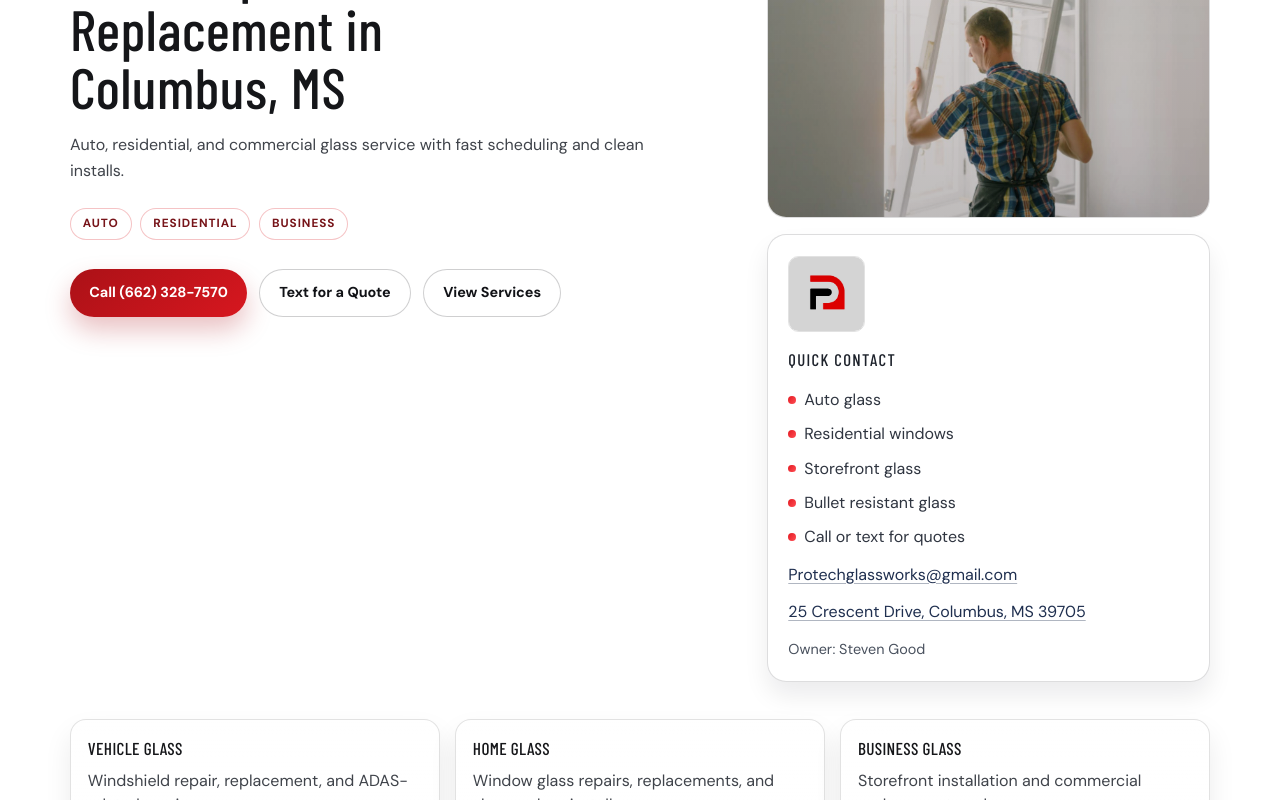
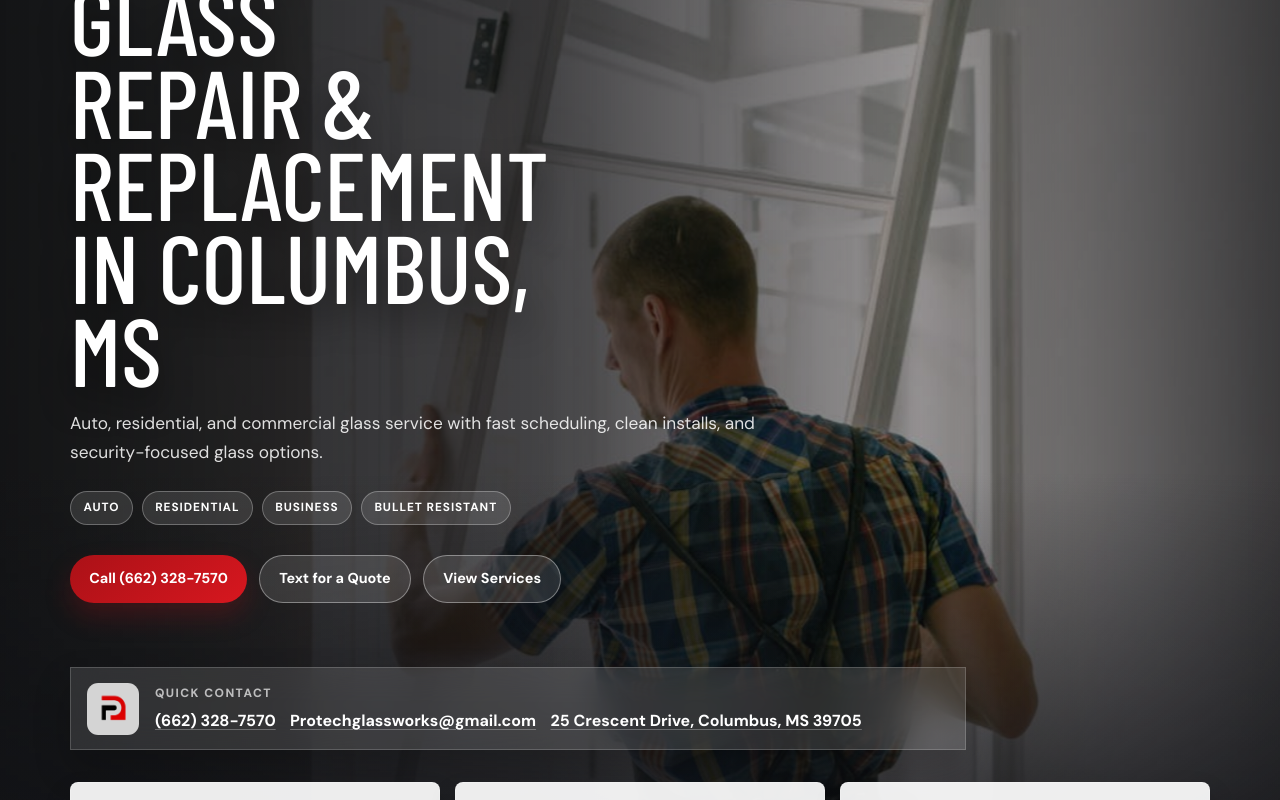
Before and after one commit to flowsyncsolutions/protechglass, a Next.js app: page / in a window 1280 px wide. Shown: the part 240-1040 px from the top of the page. Built offline with nearby package versions, Linux system fonts and the light colour scheme.

Commit message:
Redesign hero section

```diff
--- a/app/globals.css
+++ b/app/globals.css
@@ -141,28 +141,22 @@ a {
 }
 
 .hero {
-  padding-top: 4.2rem;
-  padding-bottom: 4rem;
-}
-
-.hero-grid {
+  position: relative;
+  overflow: hidden;
+  min-height: calc(100svh - 78px);
+  padding-top: clamp(4.4rem, 8vw, 7.5rem);
+  padding-bottom: 2rem;
   display: grid;
-  gap: 2rem;
-  grid-template-columns: minmax(0, 1.2fr) minmax(0, 0.8fr);
-}
-
-.hero-aside {
-  display: grid;
-  gap: 1rem;
+  align-items: end;
+  isolation: isolate;
+  background: #111216;
 }
 
 .hero-slideshow {
-  position: relative;
-  min-height: 19.5rem;
-  border-radius: 1.2rem;
-  border: 1px solid rgba(17, 18, 22, 0.14);
-  background: #ffffff;
+  position: absolute;
+  inset: 0;
   overflow: hidden;
+  z-index: -2;
 }
 
 .hero-slideshow-empty {
@@ -170,8 +164,8 @@ a {
   align-items: center;
   justify-content: center;
   background:
-    radial-gradient(circle at top, rgba(230, 8, 17, 0.08), transparent 54%),
-    #ffffff;
+    radial-gradient(circle at 30% 20%, rgba(215, 23, 31, 0.22), transparent 36%),
+    #111216;
 }
 
 .hero-slideshow::after {
@@ -179,12 +173,23 @@ a {
   position: absolute;
   inset: 0;
   background: linear-gradient(
-    180deg,
-    rgba(255, 255, 255, 0.08) 0%,
-    rgba(17, 18, 22, 0.12) 100%
+    90deg,
+    rgba(8, 9, 12, 0.9) 0%,
+    rgba(8, 9, 12, 0.72) 42%,
+    rgba(8, 9, 12, 0.3) 72%,
+    rgba(8, 9, 12, 0.72) 100%
   );
   pointer-events: none;
   z-index: 2;
+}
+
+.hero::after {
+  content: "";
+  position: absolute;
+  inset: auto 0 0;
+  height: 42%;
+  background: linear-gradient(0deg, rgba(17, 18, 22, 0.96), transparent);
+  z-index: -1;
 }
 
 .hero-slide {
@@ -205,7 +210,8 @@ a {
   height: 100%;
   object-fit: cover;
   display: block;
-  animation: hero-photo-drift 14s ease-in-out infinite alternate;
+  animation: hero-photo-drift 18s ease-in-out infinite alternate;
+  filter: saturate(0.96) contrast(1.04);
 }
 
 .hero-empty-logo {
@@ -214,6 +220,15 @@ a {
   border-radius: 0.8rem;
   object-fit: cover;
   object-position: center;
+}
+
+.hero-content {
+  position: relative;
+  display: grid;
+  gap: clamp(2rem, 5vw, 4rem);
+  align-self: stretch;
+  align-content: end;
+  z-index: 1;
 }
 
 @keyframes hero-slide-fade {
@@ -245,25 +260,33 @@ a {
   font-weight: 700;
 }
 
+.hero .section-kicker {
+  color: #ffffff;
+}
+
 .hero-title {
   margin: 0;
-  max-width: 18ch;
+  max-width: 12ch;
   font-family: var(--font-heading), "Franklin Gothic Medium", sans-serif;
-  letter-spacing: 0.01em;
-  font-size: clamp(2rem, 5.2vw, 3.55rem);
-  line-height: 1.02;
-  text-transform: none;
+  letter-spacing: 0;
+  font-size: 6rem;
+  line-height: 0.86;
+  text-transform: uppercase;
+  color: #ffffff;
+  text-wrap: balance;
+  text-shadow: 0 18px 34px rgba(0, 0, 0, 0.45);
 }
 
 .lead {
-  margin: 1rem 0 0;
-  max-width: 56ch;
-  line-height: 1.62;
-  color: var(--muted);
+  margin: 1.2rem 0 0;
+  max-width: 43rem;
+  line-height: 1.64;
+  color: rgba(255, 255, 255, 0.86);
+  font-size: 1.08rem;
 }
 
 .service-pill-row {
-  margin-top: 1.5rem;
+  margin-top: 1.55rem;
   display: flex;
   flex-wrap: wrap;
   gap: 0.55rem;
@@ -271,10 +294,11 @@ a {
 
 .service-pill {
   border-radius: 999px;
-  padding: 0.38rem 0.74rem;
-  border: 1px solid rgba(215, 23, 31, 0.26);
-  background: rgba(255, 255, 255, 0.88);
-  color: #771419;
+  padding: 0.45rem 0.78rem;
+  border: 1px solid rgba(255, 255, 255, 0.28);
+  background: rgba(255, 255, 255, 0.12);
+  color: #ffffff;
+  backdrop-filter: blur(12px);
   text-transform: uppercase;
   letter-spacing: 0.08em;
   font-size: 0.74rem;
@@ -282,7 +306,7 @@ a {
 }
 
 .action-row {
-  margin-top: 1.85rem;
+  margin-top: 1.9rem;
   display: flex;
   flex-wrap: wrap;
   gap: 0.75rem;
@@ -322,98 +346,83 @@ a {
 }
 
 .button-secondary {
-  color: var(--ink);
-  border: 1px solid rgba(17, 18, 22, 0.2);
-  background: rgba(255, 255, 255, 0.8);
+  color: #ffffff;
+  border: 1px solid rgba(255, 255, 255, 0.38);
+  background: rgba(255, 255, 255, 0.12);
+  backdrop-filter: blur(12px);
 }
 
 .button-secondary:hover,
 .button-secondary:focus-visible {
-  border-color: rgba(17, 18, 22, 0.32);
-  background: rgba(255, 255, 255, 0.95);
+  border-color: rgba(255, 255, 255, 0.58);
+  background: rgba(255, 255, 255, 0.18);
 }
 
-.hero-panel {
-  border-radius: 1.2rem;
-  padding: 1.28rem;
-  background: #ffffff;
-  border: 1px solid rgba(17, 18, 22, 0.14);
-  box-shadow: 0 14px 24px rgba(17, 18, 22, 0.08);
+.hero-contact-bar {
+  display: grid;
+  grid-template-columns: auto 1fr;
+  gap: 1rem;
+  align-items: center;
+  max-width: 56rem;
+  padding: 0.9rem 1rem;
+  border: 1px solid rgba(255, 255, 255, 0.18);
+  background: rgba(255, 255, 255, 0.12);
+  backdrop-filter: blur(18px);
+  box-shadow: 0 18px 36px rgba(0, 0, 0, 0.22);
 }
 
-.panel-logo {
-  width: 4.8rem;
-  height: 4.8rem;
-  border-radius: 0.65rem;
+.hero-contact-logo {
+  width: 3.25rem;
+  height: 3.25rem;
+  border-radius: 0.7rem;
   object-fit: cover;
   object-position: center;
-  border: 1px solid rgba(17, 18, 22, 0.12);
-  display: block;
-  margin-bottom: 0.9rem;
 }
 
-.panel-kicker {
-  margin: 0;
-  color: #1d222b;
-  text-transform: uppercase;
-  letter-spacing: 0.08em;
-  font-family: var(--font-heading), "Franklin Gothic Medium", sans-serif;
-  font-size: 1.05rem;
+.hero-contact-details {
+  min-width: 0;
 }
 
-.panel-list {
-  margin: 1rem 0 0;
-  padding: 0;
-  list-style: none;
-  display: grid;
-  gap: 0.64rem;
+.hero-contact-details p {
+  margin: 0;
+  color: rgba(255, 255, 255, 0.68);
+  font-size: 0.75rem;
+  font-weight: 800;
+  letter-spacing: 0.12em;
+  text-transform: uppercase;
 }
 
-.panel-list li {
+.hero-contact-details div {
+  margin-top: 0.42rem;
   display: flex;
-  align-items: center;
-  gap: 0.52rem;
-  color: #2f3540;
+  flex-wrap: wrap;
+  gap: 0.42rem 0.9rem;
 }
 
-.panel-list li::before {
-  content: "";
-  width: 0.48rem;
-  height: 0.48rem;
-  border-radius: 999px;
-  background: linear-gradient(130deg, #e31921, #ff4e54);
-  flex: 0 0 auto;
-}
-
-.hero-link {
-  margin-top: 0.85rem;
-  display: inline-flex;
-  color: #1f2f4f;
+.hero-contact-details a {
+  color: #ffffff;
+  font-weight: 700;
   text-decoration: underline;
-  text-decoration-color: rgba(31, 47, 79, 0.35);
-  text-underline-offset: 0.2rem;
+  text-decoration-color: rgba(255, 255, 255, 0.28);
+  text-underline-offset: 0.18rem;
   word-break: break-word;
 }
 
-.owner-note {
-  margin: 0.95rem 0 0;
-  color: #48505d;
-  font-size: 0.9rem;
-}
-
 .stat-grid {
-  margin-top: 2.3rem;
+  position: relative;
+  z-index: 1;
+  margin-top: 2rem;
   display: grid;
   gap: 0.95rem;
   grid-template-columns: repeat(3, minmax(0, 1fr));
 }
 
 .stat-card {
-  border-radius: 1rem;
-  border: 1px solid rgba(17, 18, 22, 0.12);
-  background: linear-gradient(180deg, rgba(255, 255, 255, 0.88), #ffffff);
+  border-radius: 0.5rem;
+  border: 1px solid rgba(255, 255, 255, 0.18);
+  background: rgba(255, 255, 255, 0.92);
   padding: 1rem 1.05rem;
-  box-shadow: 0 14px 28px rgba(17, 18, 22, 0.08);
+  box-shadow: 0 14px 28px rgba(0, 0, 0, 0.16);
 }
 
 .stat-card h2 {
@@ -894,12 +903,13 @@ a {
 }
 
 @media (max-width: 1080px) {
-  .hero-grid {
-    grid-template-columns: 1fr;
+  .hero {
+    min-height: auto;
+    padding-top: 5rem;
   }
 
-  .hero-slideshow {
-    min-height: 16.8rem;
+  .hero-title {
+    font-size: 4.8rem;
   }
 
   .service-grid {
@@ -941,6 +951,14 @@ a {
     padding-top: 3.4rem;
   }
 
+  .hero-title {
+    font-size: 3.6rem;
+  }
+
+  .hero-contact-bar {
+    grid-template-columns: 1fr;
+  }
+
   .stat-grid,
   .trust-grid,
   .choose-grid,
@@ -955,8 +973,8 @@ a {
     width: min(var(--container), calc(100% - 1.3rem));
   }
 
-  .hero-slideshow {
-    min-height: 14.2rem;
+  .hero-title {
+    font-size: 3rem;
   }
 
   .brand-title {
--- a/app/page.tsx
+++ b/app/page.tsx
@@ -91,14 +91,6 @@ const serviceAreas = [
   "West Point",
   "Lowndes County",
   "Nearby Mississippi communities",
-];
-
-const highlightItems = [
-  "Auto glass",
-  "Residential windows",
-  "Storefront glass",
-  "Bullet resistant glass",
-  "Call or text for quotes",
 ];
 
 const heroPhotoPositions = [
@@ -242,19 +234,52 @@ export default async function Home() {
 
       <main>
         <section className="section hero">
-          <div className="container hero-grid">
-            <div className="reveal">
+          {heroPhotos.length > 0 ? (
+            <div className="hero-slideshow" aria-hidden="true">
+              {heroPhotos.map((photo, index) => (
+                <figure
+                  className="hero-slide"
+                  key={`${photo.src}-${index}`}
+                  style={{ animationDelay: `${index * 5}s` }}
+                >
+                  <Image
+                    src={photo.src}
+                    alt=""
+                    width={1280}
+                    height={853}
+                    className="hero-photo"
+                    style={{ objectPosition: photo.position }}
+                    priority={index === 0}
+                  />
+                </figure>
+              ))}
+            </div>
+          ) : (
+            <div className="hero-slideshow hero-slideshow-empty" aria-hidden="true">
+              <Image
+                src="/IMG_5050.png"
+                alt=""
+                width={928}
+                height={925}
+                className="hero-empty-logo"
+                priority
+              />
+            </div>
+          )}
+
+          <div className="container hero-content">
+            <div className="hero-copy reveal">
               <p className="section-kicker">Columbus, Mississippi</p>
               <h1 className="hero-title">
                 Glass Repair &amp; Replacement in Columbus, MS
               </h1>
               <p className="lead">
                 Auto, residential, and commercial glass service with fast
-                scheduling and clean installs.
+                scheduling, clean installs, and security-focused glass options.
               </p>
 
               <div className="service-pill-row">
-                {serviceGroups.map((group) => (
+                {[...serviceGroups, "Bullet Resistant"].map((group) => (
                   <span className="service-pill" key={group}>
                     {group}
                   </span>
@@ -274,66 +299,25 @@ export default async function Home() {
               </div>
             </div>
 
-            <aside className="hero-aside reveal delay-1">
-              {heroPhotos.length > 0 ? (
-                <div className="hero-slideshow" aria-label="Glass repair slideshow">
-                  {heroPhotos.map((photo, index) => (
-                    <figure
-                      className="hero-slide"
-                      key={`${photo.src}-${index}`}
-                      style={{ animationDelay: `${index * 5}s` }}
-                    >
-                      <Image
-                        src={photo.src}
-                        alt={photo.alt}
-                        width={1280}
-                        height={853}
-                        className="hero-photo"
-                        style={{ objectPosition: photo.position }}
-                      />
-                    </figure>
-                  ))}
-                </div>
-              ) : (
-                <div className="hero-slideshow hero-slideshow-empty" aria-hidden="true">
+            <div className="hero-contact-bar reveal delay-1">
               <Image
                 src="/IMG_5050.png"
-                    alt=""
+                alt="Pro-Tech Glass mark"
                 width={928}
                 height={925}
-                    className="hero-empty-logo"
+                className="hero-contact-logo"
               />
-                </div>
-              )}
-
-              <div className="hero-panel">
-                <Image
-                  src="/IMG_5050.png"
-                  alt="Pro-Tech Glass symbol"
-                  width={928}
-                  height={925}
-                  className="panel-logo"
-                />
-                <p className="panel-kicker">Quick Contact</p>
-                <ul className="panel-list">
-                  {highlightItems.map((item) => (
-                    <li key={item}>{item}</li>
-                  ))}
-                </ul>
-                <a className="hero-link" href={emailHref}>
-                  {businessEmail}
-                </a>
-                <a
-                  className="hero-link"
-                  href={mapHref}
-                  target="_blank"
-                  rel="noopener noreferrer"
-                >
+              <div className="hero-contact-details">
+                <p>Quick Contact</p>
+                <div>
+                  <a href={phoneHref}>{phoneDisplay}</a>
+                  <a href={emailHref}>{businessEmail}</a>
+                  <a href={mapHref} target="_blank" rel="noopener noreferrer">
                     {address}
                   </a>
-                <p className="owner-note">Owner: Steven Good</p>
                 </div>
-            </aside>
+              </div>
+            </div>
           </div>
 
           <div className="container">
```
Lines whose indentation alone changed are shown as unchanged.
